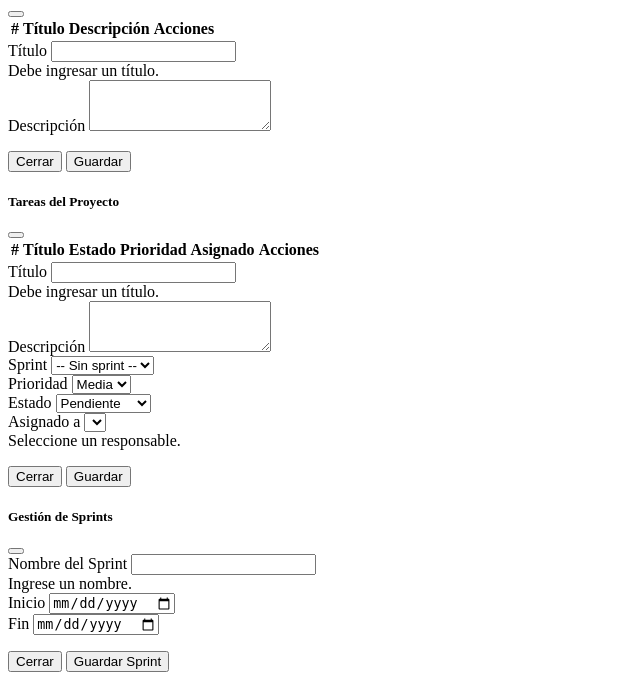
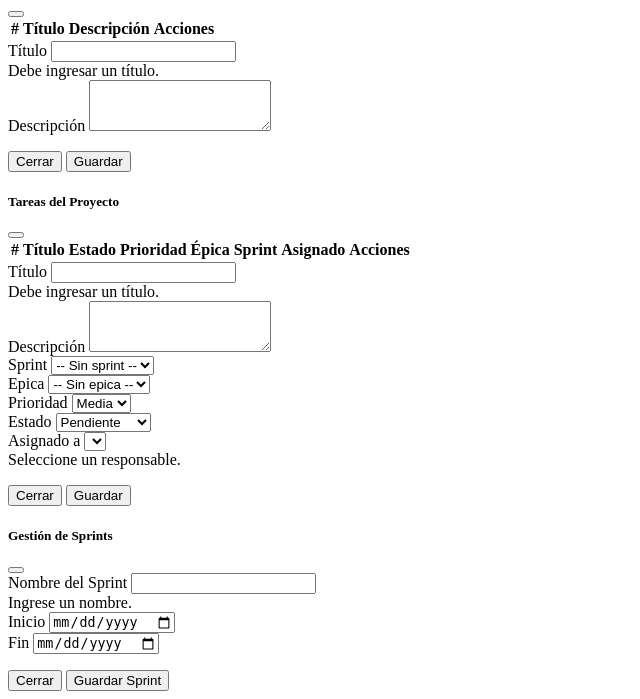
Before and after one commit to Dfj9705/proyecto-ingesoft, a PHP site: template views/proyectos/ver.php in a window 1280 px wide. Shown: the part 612-1311 px from the top of the page, without its empty margins (0-640 px from the left). Before the commit the page ends 1284 px from the top, so only its background shows below. Run offline with PHP 8.4, Linux system fonts and the light colour scheme; the visitor is signed in with stand-in values (Sample User, id 1); the template is opened without the code that fills it: most values are stand-ins (such as "Sample title", 1, 10 or a date in 2020); data that the repository does not hold is empty.

Commit message:
Agrega epicas y visualizacion

```diff
--- a/views/proyectos/ver.php
+++ b/views/proyectos/ver.php
@@ -184,6 +184,8 @@
                                 <th>Título</th>
                                 <th>Estado</th>
                                 <th>Prioridad</th>
+                                <th>Épica</th>
+                                <th>Sprint</th>
                                 <th>Asignado</th>
                                 <th>Acciones</th>
                             </tr>
@@ -210,6 +212,13 @@
                         <label for="sprint_id">Sprint</label>
                         <select name="sprint_id" id="sprint_id" class="form-select">
                             <option value="">-- Sin sprint --</option>
+                            <!-- Opciones se llenan por JS -->
+                        </select>
+                    </div>
+                    <div class="mb-3">
+                        <label for="epica_id">Epica</label>
+                        <select name="epica_id" id="epica_id_tarea" class="form-select">
+                            <option value="">-- Sin epica --</option>
                             <!-- Opciones se llenan por JS -->
                         </select>
                     </div>
```
Also changed, not shown: controllers/TareaController.php (+5 -2 lines), src/js/proyectos/tareas.js (+24 -1 lines), includes/db.sqlite.
